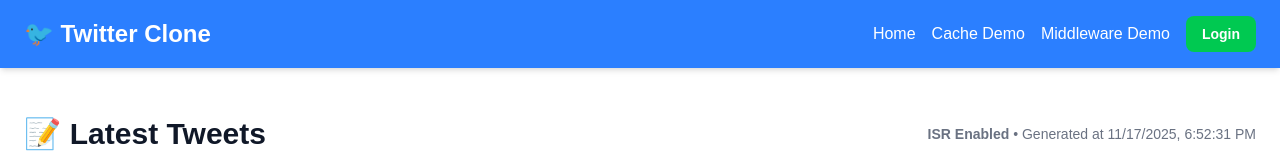
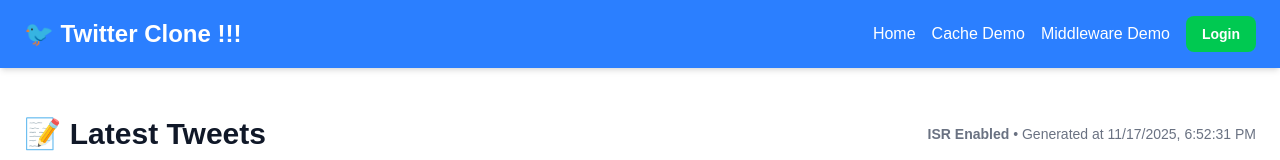
Before and after one commit to andrei-bsl/my-twitter-clone, a Next.js app: page / in a window 1280 px wide. Shown: the top 160 px of the page. Built offline with nearby package versions, Linux system fonts and the light colour scheme; no server answers; the database is empty.

Commit message:
feat: demo code for redi

```diff
--- /dev/null
+++ b/app/demo/page.jsx
@@ -0,0 +1,12 @@
+export const dynamic = "force-dynamic";
+
+export default async function DemoPage() {
+
+ const res = await fetch("https://localhost:3000/api/demo");
+
+  return (
+    <div>
+        <h1>Demo Page</h1>
+    </div>
+  );
+}
--- a/app/login/page.jsx
+++ b/app/login/page.jsx
@@ -1,6 +1,5 @@
 "use client";
 
-import { signIn } from "next-auth/react";
 import { Suspense, useState } from "react";
 import { useRouter, useSearchParams } from "next/navigation";
 import Link from "next/link";
--- a/components/Header.jsx
+++ b/components/Header.jsx
@@ -15,7 +15,7 @@
       <div className="container mx-auto flex justify-between items-center px-6">
         <h1 className="text-2xl font-bold">
           <Link href="/" className="hover:text-gray-200 transition">
-            🐦 Twitter Clone
+            🐦 Twitter Clone !!!
           </Link>
         </h1>
         <nav className="flex items-center space-x-4">
--- a/next.config.mjs
+++ b/next.config.mjs
@@ -2,7 +2,7 @@
 const nextConfig = {
   /* config options here */
   reactCompiler: true,
-  output: 'standalone',
+  // output: 'standalone',
   // Optimize production builds
   compress: true,
 };
```
